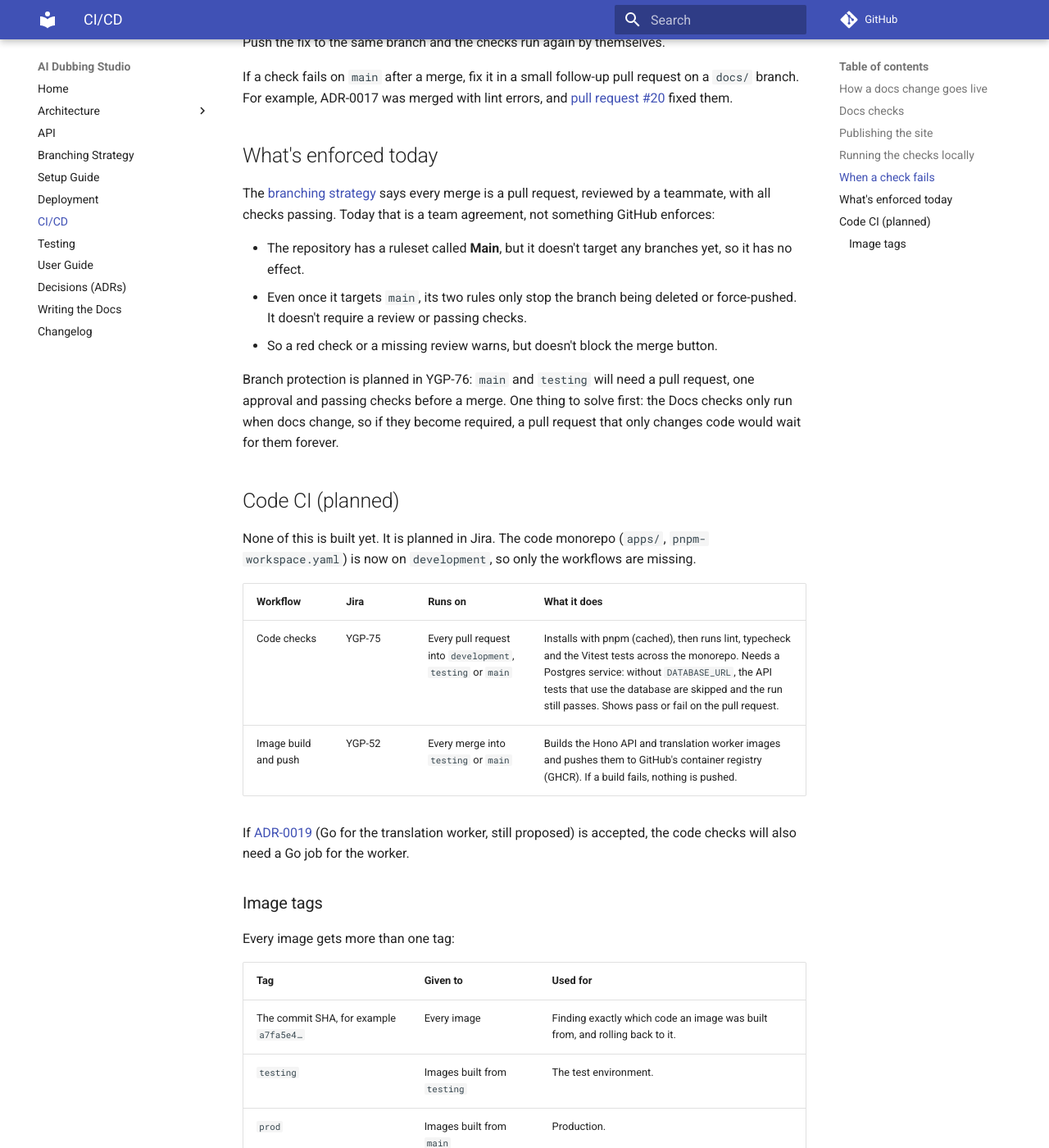
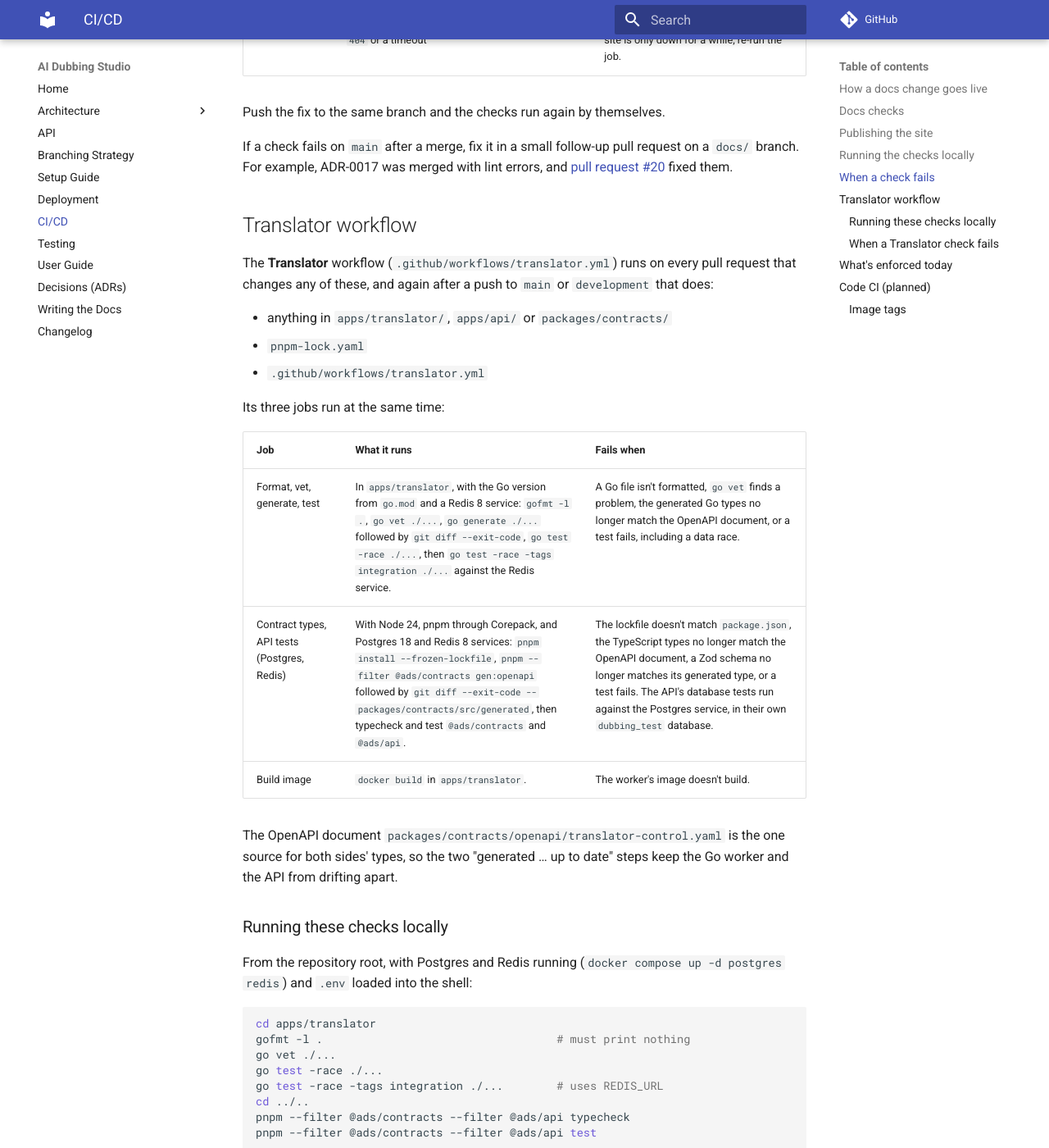
Before and after one commit to WH1TE-SHAD0W/ai-dubbing-studio, an MkDocs documentation site: the page built from docs/ci-cd.md, in a window 1280 px wide and 1400 px high, scrolled down 3980 px. Shown: the whole window at 82% size. Built offline with MkDocs 1.6.1 and Material for MkDocs 9.7.7, drawn with Linux system fonts in a browser that asks for light colours; comment, search, counter and statistics services are not loaded; some of the changed text lies outside the part shown.

Commit message:
docs(ci-cd): describe the Translator workflow
A "Translator workflow" section: when it runs, its three jobs and every step
(Go format, vet, generated-code drift, race and Redis integration tests;
contract-type drift, typecheck and the contract and API tests against
Postgres and Redis; the worker image build), how to run them locally, and how
to fix each failure. Every step was run locally as written before this was
written; all passed. The page intro lists three workflows, and the two
sentences that were no longer true (no code pipeline, a Go job only if
ADR-0019 is accepted) are corrected. Nothing planned is added.

Co-Authored-By: Claude Opus 5.5 <noreply@anthropic.com>

````diff
--- a/docs/ci-cd.md
+++ b/docs/ci-cd.md
@@ -1,15 +1,18 @@
 # CI/CD
 
-The docs are checked and published by GitHub Actions. Two workflows do the
-work:
+GitHub Actions checks the docs and the translator code, and publishes the docs
+site. Three workflows do the work:
 
 - **Docs** (`.github/workflows/docs.yml`) checks the docs on every pull request
   that changes them, and again after each merge into `main`.
 - **Deploy docs** (`.github/workflows/deploy-docs.yml`) builds the site and
   publishes it to [GitHub Pages](https://wh1te-shad0w.github.io/ai-dubbing-studio/)
   whenever the docs change on `main`.
+- **Translator** (`.github/workflows/translator.yml`) checks the translator
+  worker, its contract with the API, and the API, on every pull request that
+  changes them. See [Translator workflow](#translator-workflow).
 
-The application code has no pipeline yet; see
+The app (`apps/web`) has no pipeline yet; see
 [Code CI (planned)](#code-ci-planned).
 
 ## How a docs change goes live
@@ -146,6 +149,56 @@ request on a `docs/` branch. For example, ADR-0017 was merged with lint errors,
 and [pull request #20](https://github.com/WH1TE-SHAD0W/ai-dubbing-studio/pull/20)
 fixed them.
 
+## Translator workflow
+
+The **Translator** workflow (`.github/workflows/translator.yml`) runs on every
+pull request that changes any of these, and again after a push to `main` or
+`development` that does:
+
+- anything in `apps/translator/`, `apps/api/` or `packages/contracts/`
+- `pnpm-lock.yaml`
+- `.github/workflows/translator.yml`
+
+Its three jobs run at the same time:
+
+| Job | What it runs | Fails when |
+|---|---|---|
+| Format, vet, generate, test | In `apps/translator`, with the Go version from `go.mod` and a Redis 8 service: `gofmt -l .`, `go vet ./...`, `go generate ./...` followed by `git diff --exit-code`, `go test -race ./...`, then `go test -race -tags integration ./...` against the Redis service. | A Go file isn't formatted, `go vet` finds a problem, the generated Go types no longer match the OpenAPI document, or a test fails, including a data race. |
+| Contract types, API tests (Postgres, Redis) | With Node 24, pnpm through Corepack, and Postgres 18 and Redis 8 services: `pnpm install --frozen-lockfile`, `pnpm --filter @ads/contracts gen:openapi` followed by `git diff --exit-code -- packages/contracts/src/generated`, then typecheck and test `@ads/contracts` and `@ads/api`. | The lockfile doesn't match `package.json`, the TypeScript types no longer match the OpenAPI document, a Zod schema no longer matches its generated type, or a test fails. The API's database tests run against the Postgres service, in their own `dubbing_test` database. |
+| Build image | `docker build` in `apps/translator`. | The worker's image doesn't build. |
+
+The OpenAPI document `packages/contracts/openapi/translator-control.yaml` is the
+one source for both sides' types, so the two "generated … up to date" steps
+keep the Go worker and the API from drifting apart.
+
+### Running these checks locally
+
+From the repository root, with Postgres and Redis running
+(`docker compose up -d postgres redis`) and `.env` loaded into the shell:
+
+```bash
+cd apps/translator
+gofmt -l .                                   # must print nothing
+go vet ./...
+go test -race ./...
+go test -race -tags integration ./...        # uses REDIS_URL
+cd ../..
+pnpm --filter @ads/contracts --filter @ads/api typecheck
+pnpm --filter @ads/contracts --filter @ads/api test
+```
+
+[Testing](testing.md) explains each test, and the Redis integration tests.
+
+### When a Translator check fails
+
+| Step | How to fix it |
+|---|---|
+| gofmt | Run `gofmt -w .` in `apps/translator` and commit. |
+| Generated code is up to date | You changed the OpenAPI document without regenerating, or edited a generated file. Run `go generate ./...` in `apps/translator` and commit `internal/control/api/types.gen.go`. |
+| Generated contract types are up to date | Same for the TypeScript side: run `pnpm --filter @ads/contracts gen:openapi` and commit `packages/contracts/src/generated/`. |
+| Typecheck | If it names `test/translator.test.ts`, a Zod schema in `packages/contracts/src/translator.ts` no longer matches the OpenAPI document; change one to match the other. |
+| `pnpm install --frozen-lockfile` | Run `pnpm install` and commit `pnpm-lock.yaml`. |
+
 ## What's enforced today
 
 The [branching strategy](branching-strategy.md) says every merge is a pull
@@ -175,8 +228,8 @@ missing.
 | Code checks | YGP-75 | Every pull request into `development`, `testing` or `main` | Installs with pnpm (cached), then runs lint, typecheck and the Vitest tests across the monorepo. Needs a Postgres service: without `DATABASE_URL`, the API tests that use the database are skipped and the run still passes. Shows pass or fail on the pull request. |
 | Image build and push | YGP-52 | Every merge into `testing` or `main` | Builds the Hono API and translation worker images and pushes them to GitHub's container registry (GHCR). If a build fails, nothing is pushed. |
 
-If [ADR-0019](adr/index.md) (Go for the translation worker, still proposed) is
-accepted, the code checks will also need a Go job for the worker.
+The Go worker's checks already run in the
+[Translator workflow](#translator-workflow).
 
 ### Image tags
 
````
